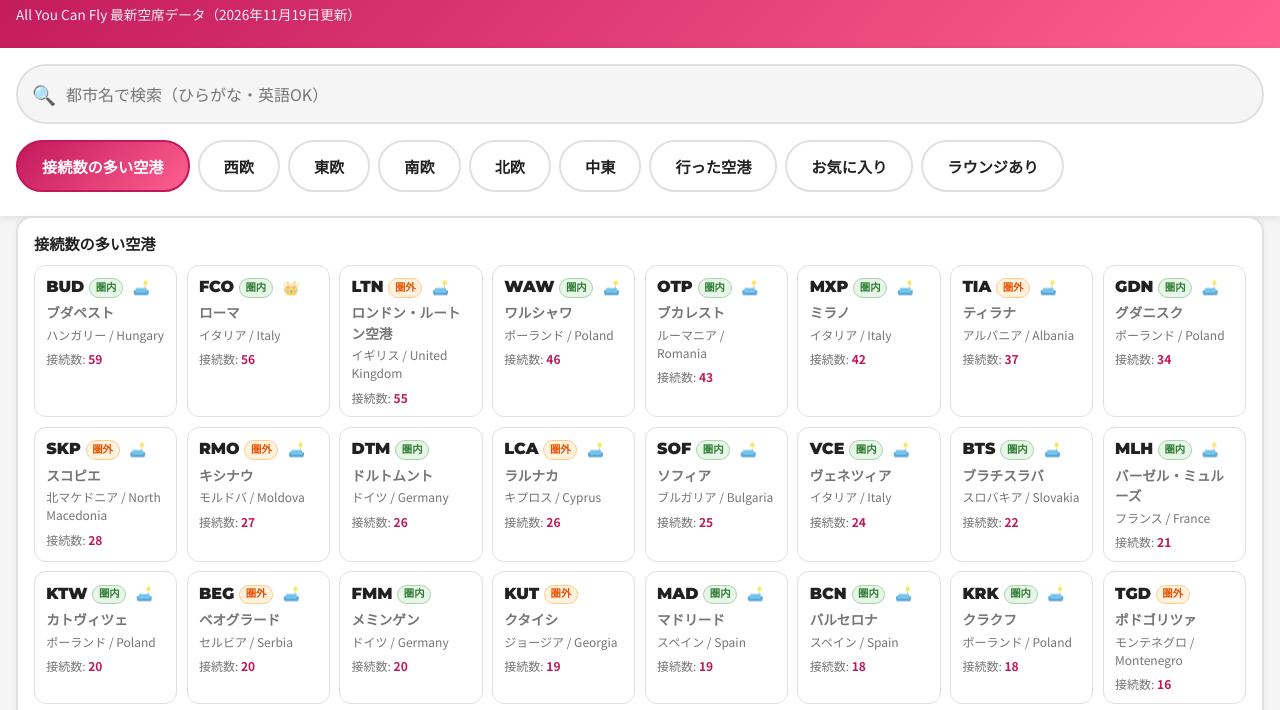
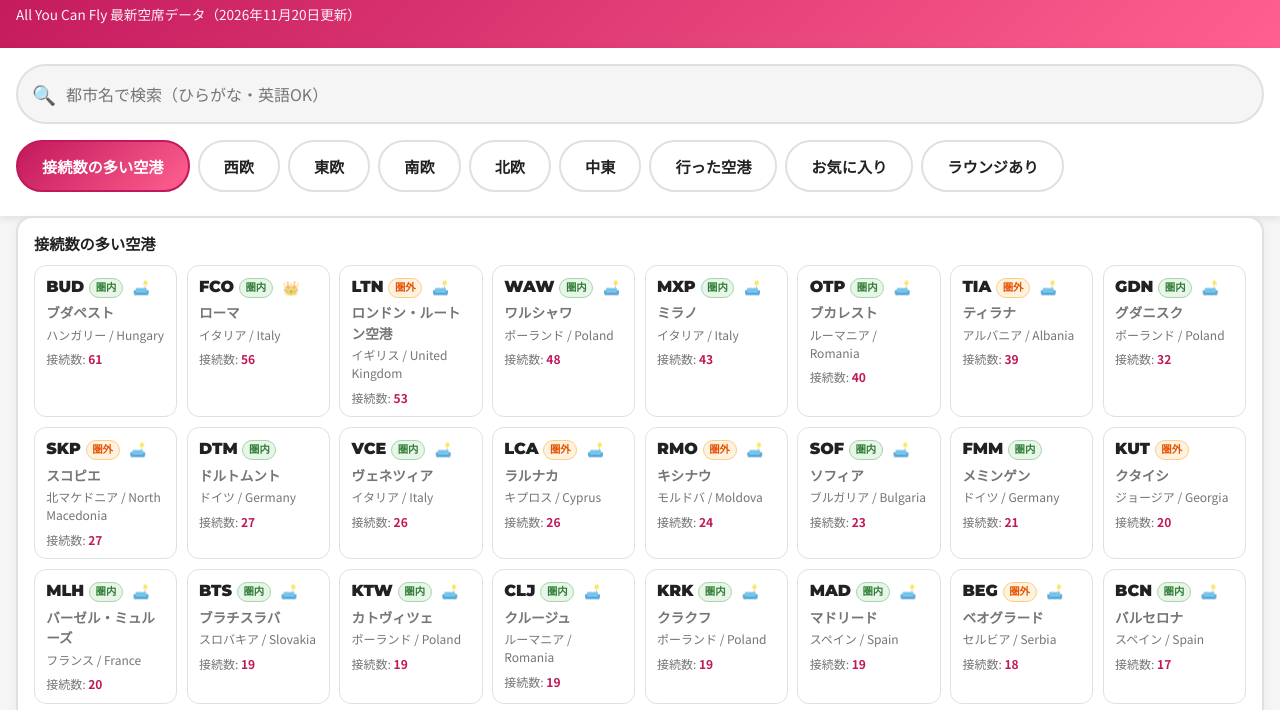
Before and after one commit to jhonmaker-gonsu/Wizz_Air_Search, a plain HTML site: page index.html in a window 1280 px wide. Shown: the part 60-770 px from the top of the page. Drawn offline with Linux system fonts and the light colour scheme.

Commit message:
chore: update Wizz Air availability

```diff
--- a/data.js
+++ b/data.js
@@ -951,22 +951,24 @@ Agadir - Gdansk
 Agadir - Katowice
 Agadir - Milan
 Agadir - Warsaw
-Alesund - Gdansk
 Alexandria - Rome
 Alicante - Belgrade
 Alicante - Bucharest
 Alicante - Chisinau
-Alicante - Katowice
+Alicante - Cluj-Napoca
 Alicante - London (LTN)
+Alicante - Milan
 Alicante - Rome
 Alicante - Venice
+Alicante - Warsaw
 Almeria - Bucharest
 Ancona - Tirana
 Ankara - Budapest
 Arad - Bari
-Arad - Dortmund
+Arad - Bologna
+Arad - Brussels Charleroi
 Arad - Karlsruhe/Baden-Baden
-Arad - Memmingen
+Arad - London (LTN)
 Arad - Milan
 Arad - Rome
 Asturias - London (LTN)
@@ -976,6 +978,7 @@ Athens - Gdansk
 Athens - Kutaisi
 Athens - Larnaca
 Athens - Tel Aviv
+Athens - Venice
 Athens - Warsaw
 Bacau - Rome
 Baku - Bratislava
@@ -984,7 +987,6 @@ Baku - Rome
 Barcelona - Belgrade
 Barcelona - Bratislava
 Barcelona - Budapest
-Barcelona - Chisinau
 Barcelona - Gdansk
 Barcelona - Iasi
 Barcelona - Katowice
@@ -996,28 +998,29 @@ Barcelona - Turin
 Barcelona - Venice
 Barcelona - Warsaw
 Barcelona - Wroclaw
-Bari - Arad
 Bari - Bucharest
 Bari - Budapest
+Bari - Craiova
 Bari - Skopje
 Bari - Sofia
+Bari - Timisoara
 Bari - Tirana
 Bari - Warsaw
-Bari - Wroclaw
 Bari - Yerevan
 Basel-Mulhouse - Banja Luka
 Basel-Mulhouse - Belgrade
+Basel-Mulhouse - Bratislava
 Basel-Mulhouse - Bucharest
 Basel-Mulhouse - Budapest
 Basel-Mulhouse - Chisinau
 Basel-Mulhouse - Iasi
+Basel-Mulhouse - Krakow
 Basel-Mulhouse - Niš
 Basel-Mulhouse - Ohrid
 Basel-Mulhouse - Podgorica
 Basel-Mulhouse - Poznan
 Basel-Mulhouse - Pristina
 Basel-Mulhouse - Skopje
-Basel-Mulhouse - Sofia
 Basel-Mulhouse - Târgu-Mures
 Basel-Mulhouse - Tirana
 Basel-Mulhouse - Tuzla
@@ -1029,12 +1032,9 @@ Belgrade - Barcelona
 Belgrade - Basel-Mulhouse
 Belgrade - Berlin
 Belgrade - Dortmund
-Belgrade - Eindhoven
 Belgrade - Gothenburg
 Belgrade - Hamburg
-Belgrade - Karlsruhe/Baden-Baden
 Belgrade - Larnaca
-Belgrade - London (LTN)
 Belgrade - Malmö
 Belgrade - Malta
 Belgrade - Memmingen
@@ -1042,18 +1042,15 @@ Belgrade - Milan
 Belgrade - Nice
 Belgrade - Paris
 Belgrade - Rome
-Belgrade - Stockholm
 Bergen - Budapest
+Bergen - Krakow
 Bergen - Szczecin
 Berlin - Belgrade
-Berlin - Bratislava
 Berlin - Bucharest
 Berlin - Budapest
-Berlin - Chisinau
 Berlin - Cluj-Napoca
-Berlin - Skopje
+Berlin - Kutaisi
 Berlin - Tirana
-Berlin - Tuzla
 Berlin - Varna
 Bilbao - Budapest
 Bilbao - Krakow
@@ -1066,23 +1063,21 @@ Bilbao - Warsaw
 Billund - Bucharest
 Billund - Budapest
 Billund - Gdansk
-Billund - Iasi
 Billund - Katowice
 Billund - Tirana
 Bologna - Arad
 Bologna - Cluj-Napoca
+Bologna - Iasi
 Bologna - Suceava
 Bologna - Tirana
 Bologna - Warsaw
 Bordeaux - Rome
 Bordeaux - Venice
 Bratislava - Agadir
-Bratislava - Alicante
 Bratislava - Athens
 Bratislava - Baku
 Bratislava - Barcelona
 Bratislava - Basel-Mulhouse
-Bratislava - Berlin
 Bratislava - Hurghada
 Bratislava - Kutaisi
 Bratislava - Larnaca
@@ -1094,58 +1089,47 @@ Bratislava - Skopje
 Bratislava - Tel Aviv
 Bratislava - Tirana
 Bratislava - Tuzla
-Bratislava - Varna
 Bratislava - Warsaw
 Bratislava - Yerevan
 Brussels Charleroi - Arad
-Brussels Charleroi - Bucharest
 Brussels Charleroi - Budapest
 Brussels Charleroi - Chisinau
 Brussels Charleroi - Cluj-Napoca
 Brussels Charleroi - Craiova
-Brussels Charleroi - Iasi
 Brussels Charleroi - Kutaisi
 Brussels Charleroi - Skopje
 Brussels Charleroi - Sofia
-Brussels Charleroi - Suceava
 Brussels Charleroi - Târgu-Mures
 Brussels Charleroi - Tirana
-Brussels Charleroi - Varna
 Brussels Charleroi - Warsaw
-Bucharest - Almeria
 Bucharest - Bari
 Bucharest - Billund
 Bucharest - Bologna
-Bucharest - Castellon
+Bucharest - Brussels Charleroi
 Bucharest - Catania
 Bucharest - Chisinau
 Bucharest - Dortmund
+Bucharest - Frankfurt
 Bucharest - Gran Canaria
 Bucharest - Hamburg
 Bucharest - Larnaca
 Bucharest - Lisbon
 Bucharest - Madrid
-Bucharest - Malaga
 Bucharest - Malta
 Bucharest - Marrakech
 Bucharest - Memmingen
+Bucharest - Milan
 Bucharest - Nuremberg
-Bucharest - Pisa
 Bucharest - Porto
 Bucharest - Rome
 Bucharest - Santander
-Bucharest - Sevilla
-Bucharest - Stockholm
 Bucharest - Tel Aviv
 Bucharest - Tenerife
-Bucharest - Valencia
 Bucharest - Venice
 Bucharest - Yerevan
 Budapest - Alicante
-Budapest - Ankara
 Budapest - Athens
 Budapest - Baku
-Budapest - Barcelona
 Budapest - Bari
 Budapest - Basel-Mulhouse
 Budapest - Bergen
@@ -1160,9 +1144,11 @@ Budapest - Catania
 Budapest - Chisinau
 Budapest - Copenhagen
 Budapest - Dortmund
+Budapest - Eindhoven
 Budapest - Funchal (Madeira)
 Budapest - Gdansk
 Budapest - Gran Canaria
+Budapest - Hurghada
 Budapest - Krakow
 Budapest - Kutaisi
 Budapest - Larnaca
@@ -1181,17 +1167,20 @@ Budapest - Paris
 Budapest - Podgorica
 Budapest - Reykjavik
 Budapest - Rome
+Budapest - Sharm El Sheikh
 Budapest - Skopje
 Budapest - Sofia
 Budapest - Stockholm
+Budapest - Stuttgart
+Budapest - Tallinn
 Budapest - Târgu-Mures
 Budapest - Tel Aviv
 Budapest - Tenerife
 Budapest - Thessaloniki
 Budapest - Tirana
 Budapest - Turin
+Budapest - Valencia
 Budapest - Venice
-Budapest - Vilnius
 Budapest - Warsaw
 Budapest - Wroclaw
 Budapest - Yerevan
@@ -1204,6 +1193,7 @@ Castellon - Cluj-Napoca
 Catania - Bucharest
 Catania - Budapest
 Catania - Gdansk
+Catania - Katowice
 Catania - Memmingen
 Catania - Podgorica
 Catania - Porto
@@ -1213,8 +1203,8 @@ Catania - Tel Aviv
 Catania - Tirana
 Catania - Vilnius
 Catania - Warsaw
-Chisinau - Alicante
 Chisinau - Athens
+Chisinau - Basel-Mulhouse
 Chisinau - Berlin
 Chisinau - Bologna
 Chisinau - Bucharest
@@ -1222,11 +1212,10 @@ Chisinau - Budapest
 Chisinau - Dortmund
 Chisinau - Larnaca
 Chisinau - Memmingen
-Chisinau - Milan
-Chisinau - Nuremberg
-Chisinau - Prague
+Chisinau - Paris
 Chisinau - Rome
 Chisinau - Sofia
+Chisinau - Venice
 Chisinau - Warsaw
 Cluj-Napoca - Bologna
 Cluj-Napoca - Brussels Charleroi
@@ -1238,52 +1227,58 @@ Cluj-Napoca - Malmö
 Cluj-Napoca - Marrakech
 Cluj-Napoca - Milan
 Cluj-Napoca - Venice
+Cologne - Bucharest
 Cologne - Podgorica
+Cologne - Skopje
 Cologne - Tirana
 Cologne - Tuzla
+Constanta - Rome
 Copenhagen - Budapest
 Copenhagen - Chisinau
 Copenhagen - Gdansk
-Craiova - Brussels Charleroi
-Craiova - Madrid
+Copenhagen - Warsaw
+Craiova - Bari
 Craiova - Milan
 Debrecen - Eindhoven
 Debrecen - Istanbul
+Debrecen - London (LTN)
 Dortmund - Arad
 Dortmund - Belgrade
 Dortmund - Brasov
 Dortmund - Bucharest
-Dortmund - Chisinau
+Dortmund - Budapest
+Dortmund - Cluj-Napoca
 Dortmund - Gdansk
 Dortmund - Katowice
 Dortmund - London (LTN)
 Dortmund - Milan
 Dortmund - Niš
+Dortmund - Ohrid
 Dortmund - Olsztyn-Mazury
 Dortmund - Oradea
 Dortmund - Palermo
 Dortmund - Podgorica
-Dortmund - Pristina
 Dortmund - Rome
 Dortmund - Sibiu
-Dortmund - Skopje
+Dortmund - Sofia
+Dortmund - Târgu-Mures
 Dortmund - Tirana
+Dortmund - Tuzla
 Dortmund - Varna
-Dortmund - Vilnius
+Dortmund - Warsaw
+Dortmund - Wroclaw
 Dortmund - Yerevan
 Eindhoven - Belgrade
-Eindhoven - Bucharest
+Eindhoven - Budapest
 Eindhoven - Cluj-Napoca
 Eindhoven - Debrecen
-Eindhoven - Gdansk
 Eindhoven - Skopje
-Eindhoven - Sofia
-Eindhoven - Wroclaw
-Eindhoven - Yerevan
+Eindhoven - Varna
 Frankfurt - Bucharest
 Frankfurt - Kutaisi
 Frankfurt - Skopje
 Frankfurt - Tirana
+Frankfurt - Tuzla
 Frankfurt - Varna
 Friedrichshafen - Skopje
 Fuerteventura - Katowice
@@ -1292,17 +1287,14 @@ Funchal (Madeira) - Budapest
 Funchal (Madeira) - Gdansk
 Funchal (Madeira) - Katowice
 Funchal (Madeira) - Warsaw
+Gdansk - Aberdeen
 Gdansk - Agadir
-Gdansk - Alesund
 Gdansk - Alicante
 Gdansk - Athens
 Gdansk - Barcelona
-Gdansk - Bergen
 Gdansk - Budapest
 Gdansk - Catania
-Gdansk - Copenhagen
 Gdansk - Dortmund
-Gdansk - Eindhoven
 Gdansk - Funchal (Madeira)
 Gdansk - Gothenburg
 Gdansk - Hamburg
@@ -1311,7 +1303,7 @@ Gdansk - Larnaca
 Gdansk - London (LTN)
 Gdansk - Madrid
 Gdansk - Malaga
-Gdansk - Marsa Alam
+Gdansk - Milan
 Gdansk - Oslo
 Gdansk - Poprad-Tatry
 Gdansk - Reykjavik
@@ -1347,51 +1339,53 @@ Hurghada - London (LTN)
 Hurghada - Rome
 Hurghada - Sofia
 Hurghada - Warsaw
-Hurghada - Wroclaw
 Iasi - Basel-Mulhouse
 Iasi - Billund
+Iasi - Bologna
+Iasi - Madrid
 Iasi - Milan
+Iasi - Pisa
 Iasi - Rome
 Iasi - Valencia
+Iasi - Venice
 Istanbul - Budapest
 Istanbul - Debrecen
 Karlsruhe/Baden-Baden - Arad
 Karlsruhe/Baden-Baden - Podgorica
-Karlsruhe/Baden-Baden - Pristina
 Karlsruhe/Baden-Baden - Sibiu
 Karlsruhe/Baden-Baden - Skopje
 Karlsruhe/Baden-Baden - Suceava
 Karlsruhe/Baden-Baden - Tirana
 Katowice - Agadir
+Katowice - Alicante
 Katowice - Athens
 Katowice - Barcelona
 Katowice - Billund
+Katowice - Catania
 Katowice - Dortmund
-Katowice - Eindhoven
 Katowice - Fuerteventura
 Katowice - Funchal (Madeira)
 Katowice - Hurghada
 Katowice - Kutaisi
 Katowice - Larnaca
-Katowice - London (LTN)
 Katowice - Malaga
 Katowice - Malta
-Katowice - Porto
 Katowice - Reykjavik
 Katowice - Rome
 Katowice - Sharm El Sheikh
 Katowice - Tenerife
+Kaunas - London (LTN)
 Košice - Rome
 Krakow - Basel-Mulhouse
-Krakow - Bergen
 Krakow - Bilbao
+Krakow - Bucharest
 Krakow - Budapest
 Krakow - Larnaca
 Krakow - London (LTN)
 Krakow - Lyon
 Krakow - Malaga
-Krakow - Marsa Alam
 Krakow - Milan
+Krakow - Nice
 Krakow - Oslo
 Krakow - Rome
 Krakow - Stavanger
@@ -1399,6 +1393,7 @@ Krakow - Tel Aviv
 Krakow - Valencia
 Krakow - Venice
 Krakow - Vilnius
+Kutaisi - Athens
 Kutaisi - Barcelona
 Kutaisi - Bratislava
 Kutaisi - Brussels Charleroi
@@ -1418,17 +1413,15 @@ Larnaca - Athens
 Larnaca - Belgrade
 Larnaca - Bratislava
 Larnaca - Bucharest
-Larnaca - Budapest
 Larnaca - Gdansk
 Larnaca - Gyumri
-Larnaca - Katowice
 Larnaca - Krakow
 Larnaca - Kutaisi
 Larnaca - Madrid
 Larnaca - Prague
 Larnaca - Radom
 Larnaca - Sofia
-Larnaca - Tel Aviv
+Larnaca - Târgu-Mures
 Larnaca - Venice
 Larnaca - Warsaw
 Larnaca - Wroclaw
@@ -1451,26 +1444,26 @@ London (LTN) - Brasov
 London (LTN) - Bratislava
 London (LTN) - Bucharest
 London (LTN) - Budapest
-London (LTN) - Chisinau
 London (LTN) - Cluj-Napoca
-London (LTN) - Craiova
+London (LTN) - Constanta
 London (LTN) - Debrecen
 London (LTN) - Dortmund
 London (LTN) - Gdansk
 London (LTN) - Granada
 London (LTN) - Hurghada
 London (LTN) - Iasi
-London (LTN) - Košice
+London (LTN) - Kaunas
 London (LTN) - Krakow
 London (LTN) - Larnaca
-London (LTN) - Lublin
 London (LTN) - Lyon
 London (LTN) - Madrid
 London (LTN) - Malaga
 London (LTN) - Milan
 London (LTN) - Plovdiv
 London (LTN) - Podgorica
+London (LTN) - Poznan
 London (LTN) - Prague
+London (LTN) - Pristina
 London (LTN) - Rome
 London (LTN) - Sarajevo
 London (LTN) - Satu Mare
@@ -1488,13 +1481,13 @@ London (LTN) - Turin
 London (LTN) - Valencia
 London (LTN) - Varna
 London (LTN) - Venice
+London (LTN) - Vilnius
 London (LTN) - Warsaw
-London (LTN) - Yerevan
 Lublin - London (LTN)
-Lyon - Bucharest
 Lyon - Krakow
 Lyon - London (LTN)
 Lyon - Tirana
+Lyon - Warsaw
 Maastricht - Podgorica
 Madrid - Belgrade
 Madrid - Bucharest
@@ -1515,7 +1508,6 @@ Madrid - Sofia
 Madrid - Turin
 Madrid - Venice
 Madrid - Warsaw
-Malaga - Bucharest
 Malaga - Budapest
 Malaga - Cluj-Napoca
 Malaga - Katowice
@@ -1537,6 +1529,7 @@ Malta - Belgrade
 Malta - Bucharest
 Malta - Budapest
 Malta - Katowice
+Malta - Rome
 Malta - Skopje
 Malta - Tirana
 Malta - Warsaw
@@ -1547,9 +1540,9 @@ Marrakech - Milan
 Marrakech - Palermo
 Marrakech - Rome
 Marrakech - Sofia
+Marrakech - Warsaw
 Marsa Alam - Budapest
 Marsa Alam - Gdansk
-Marsa Alam - Krakow
 Marsa Alam - Rome
 Marsa Alam - Warsaw
 Memmingen - Arad
@@ -1559,17 +1552,19 @@ Memmingen - Bucharest
 Memmingen - Budapest
 Memmingen - Catania
 Memmingen - Chisinau
+Memmingen - Cluj-Napoca
+Memmingen - Iasi
 Memmingen - Kutaisi
+Memmingen - Niš
 Memmingen - Ohrid
 Memmingen - Podgorica
+Memmingen - Pristina
 Memmingen - Sibiu
-Memmingen - Skopje
 Memmingen - Sofia
 Memmingen - Suceava
 Memmingen - Târgu-Mures
 Memmingen - Tirana
 Memmingen - Tuzla
-Memmingen - Varna
 Memmingen - Yerevan
 Milan - Agadir
 Milan - Alicante
@@ -1584,18 +1579,19 @@ Milan - Chisinau
 Milan - Cluj-Napoca
 Milan - Craiova
 Milan - Dortmund
+Milan - Gdansk
 Milan - Iasi
 Milan - Krakow
 Milan - Kutaisi
-Milan - Larnaca
 Milan - London (LTN)
+Milan - Madrid
 Milan - Malaga
 Milan - Marrakech
+Milan - Marsa Alam
 Milan - Oradea
 Milan - Podgorica
 Milan - Porto
 Milan - Pristina
-Milan - Reykjavik
 Milan - Santander
 Milan - Sevilla
 Milan - Sharm El Sheikh
@@ -1612,8 +1608,9 @@ Milan - Warsaw
 Milan - Yerevan
 Milan - Zaragoza
 Nice - Belgrade
-Nice - Bucharest
 Nice - Budapest
+Nice - Chisinau
+Nice - Krakow
 Nice - Rome
 Nice - Sofia
 Nice - Vilnius
@@ -1624,23 +1621,25 @@ Niš - Memmingen
 Nuremberg - Brasov
 Nuremberg - Bucharest
 Nuremberg - Chisinau
+Nuremberg - Cluj-Napoca
 Nuremberg - Sibiu
 Nuremberg - Skopje
 Nuremberg - Tirana
 Ohrid - Memmingen
-Olsztyn-Mazury - Dortmund
 Oradea - Dortmund
 Oradea - Milan
 Oradea - Rome
 Oslo - Bratislava
 Oslo - Bucharest
 Oslo - Budapest
+Oslo - Gdansk
+Oslo - Palanga
 Oslo - Rome
 Oslo - Skopje
 Oslo - Szczecin
 Oslo - Warsaw
+Palanga - Oslo
 Palermo - Barcelona
-Palermo - Bratislava
 Palermo - Dortmund
 Palermo - Marrakech
 Palermo - Prague
@@ -1651,9 +1650,7 @@ Palermo - Tirana
 Palermo - Warsaw
 Paphos - Warsaw
 Paris - Belgrade
-Paris - Bucharest
-Paris - Chisinau
-Paris - Iasi
+Paris - Budapest
 Paris - Kutaisi
 Paris - Podgorica
 Paris - Rome
@@ -1664,12 +1661,13 @@ Paris - Tirana
 Paris - Yerevan
 Perugia - Tirana
 Pescara - Tirana
+Pisa - Iasi
 Pisa - Madrid
 Pisa - Tirana
 Pisa - Warsaw
 Plovdiv - London (LTN)
 Podgorica - Barcelona
-Podgorica - Basel-Mulhouse
+Podgorica - Budapest
 Podgorica - Catania
 Podgorica - Cologne
 Podgorica - Dortmund
@@ -1678,7 +1676,6 @@ Podgorica - Karlsruhe/Baden-Baden
 Podgorica - Ljubljana
 Podgorica - London (LTN)
 Podgorica - Maastricht
-Podgorica - Malmö
 Podgorica - Memmingen
 Podgorica - Milan
 Podgorica - Paris
@@ -1693,7 +1690,7 @@ Porto - Rome
 Porto - Warsaw
 Poznan - Basel-Mulhouse
 Poznan - Kutaisi
-Poznan - London (LTN)
+Prague - Bucharest
 Prague - Catania
 Prague - Chisinau
 Prague - Kutaisi
@@ -1708,8 +1705,6 @@ Prague - Tirana
 Prague - Vilnius
 Prague - Yerevan
 Pristina - Basel-Mulhouse
-Pristina - Karlsruhe/Baden-Baden
-Pristina - Milan
 Pristina - Rome
 Radom - Larnaca
 Reykjavik - Budapest
@@ -1734,6 +1729,7 @@ Rome - Budapest
 Rome - Cairo (Sphinx)
 Rome - Chisinau
 Rome - Cluj-Napoca
+Rome - Constanta
 Rome - Dortmund
 Rome - Gdansk
 Rome - Hurghada
@@ -1745,7 +1741,9 @@ Rome - Kutaisi
 Rome - Larnaca
 Rome - Lisbon
 Rome - London (LTN)
+Rome - Madrid
 Rome - Malaga
+Rome - Malta
 Rome - Marrakech
 Rome - Marsa Alam
 Rome - Nice
@@ -1763,21 +1761,17 @@ Rome - Sibiu
 Rome - Skopje
 Rome - Sofia
 Rome - Suceava
-Rome - Tallinn
 Rome - Târgu-Mures
 Rome - Tel Aviv
 Rome - Tenerife
 Rome - Tirana
 Rome - Valencia
-Rome - Varna
 Rome - Warsaw
 Rome - Zaragoza
 Rzeszów - Rome
 Santander - Bucharest
 Santander - Milan
 Sarajevo - London (LTN)
-Sarajevo - Rome
-Satu Mare - London (LTN)
 Sevilla - London (LTN)
 Sevilla - Milan
 Sevilla - Rome
@@ -1794,7 +1788,6 @@ Sharm El Sheikh - Sofia
 Sharm El Sheikh - Turin
 Sharm El Sheikh - Venice
 Sharm El Sheikh - Warsaw
-Sibiu - Karlsruhe/Baden-Baden
 Sibiu - London (LTN)
 Sibiu - Madrid
 Sibiu - Memmingen
@@ -1805,15 +1798,13 @@ Skopje - Basel-Mulhouse
 Skopje - Bologna
 Skopje - Budapest
 Skopje - Eindhoven
-Skopje - Frankfurt
 Skopje - Gothenburg
-Skopje - Hamburg
-Skopje - Karlsruhe/Baden-Baden
 Skopje - Malmö
-Skopje - Oslo
-Skopje - Paris
+Skopje - Malta
+Skopje - Prague
 Skopje - Rome
 Skopje - Stockholm
+Sofia - Bari
 Sofia - Budapest
 Sofia - Chisinau
 Sofia - Hurghada
@@ -1821,23 +1812,25 @@ Sofia - Larnaca
 Sofia - Malaga
 Sofia - Marrakech
 Sofia - Palermo
-Sofia - Sharm El Sheikh
+Sofia - Rome
 Sofia - Tel Aviv
+Sofia - Warsaw
+Stavanger - Gdansk
 Stockholm - Belgrade
-Stockholm - Bucharest
 Stockholm - Budapest
+Stockholm - Gdansk
 Stockholm - Skopje
 Stockholm - Tirana
 Stockholm - Warsaw
+Stuttgart - Bucharest
+Stuttgart - Budapest
 Stuttgart - Chisinau
-Stuttgart - Cluj-Napoca
 Stuttgart - Skopje
 Stuttgart - Sofia
+Stuttgart - Tirana
 Suceava - Bologna
-Suceava - Dortmund
 Suceava - Karlsruhe/Baden-Baden
 Suceava - Memmingen
-Suceava - Milan
 Suceava - Rome
 Suceava - Venice
 Szczecin - Bergen
@@ -1851,9 +1844,10 @@ Tallinn - Warsaw
 Târgu-Mures - Basel-Mulhouse
 Târgu-Mures - Brussels Charleroi
 Târgu-Mures - Budapest
-Târgu-Mures - London (LTN)
+Târgu-Mures - Larnaca
 Târgu-Mures - Memmingen
 Târgu-Mures - Milan
+Târgu-Mures - Paris
 Târgu-Mures - Rome
 Tel Aviv - Athens
 Tel Aviv - Bratislava
@@ -1861,6 +1855,7 @@ Tel Aviv - Bucharest
 Tel Aviv - Budapest
 Tel Aviv - Catania
 Tel Aviv - Krakow
+Tel Aviv - Larnaca
 Tel Aviv - London (LTN)
 Tel Aviv - Milan
 Tel Aviv - Palermo
@@ -1877,6 +1872,7 @@ Tenerife - Milan
 Tenerife - Rome
 Tenerife - Warsaw
 Thessaloniki - Budapest
+Thessaloniki - Kutaisi
 Thessaloniki - Larnaca
 Tirana - Ancona
 Tirana - Barcelona
@@ -1887,30 +1883,28 @@ Tirana - Brussels Charleroi
 Tirana - Catania
 Tirana - Cologne
 Tirana - Dortmund
-Tirana - Genoa
+Tirana - Frankfurt
 Tirana - Karlsruhe/Baden-Baden
 Tirana - London (LTN)
 Tirana - Lyon
 Tirana - Malaga
 Tirana - Malmö
 Tirana - Malta
-Tirana - Milan
+Tirana - Memmingen
 Tirana - Nuremberg
 Tirana - Palermo
 Tirana - Paris
-Tirana - Pescara
-Tirana - Rome
+Tirana - Perugia
+Tirana - Rimini
 Tirana - Stockholm
 Tirana - Trieste
 Tirana - Turin
-Tirana - Verona
 Trieste - Tirana
 Tromsø - Gdansk
 Tromsø - London (LTN)
 Turin - Barcelona
-Turin - Bilbao
+Turin - Bucharest
 Turin - Budapest
-Turin - Chisinau
 Turin - Iasi
 Turin - London (LTN)
 Turin - Madrid
@@ -1921,7 +1915,6 @@ Turin - Valencia
 Turku - Gdansk
 Tuzla - Bratislava
 Tuzla - Frankfurt
-Tuzla - Malmö
 Valencia - Brasov
 Valencia - Bucharest
 Valencia - Budapest
@@ -1930,12 +1923,10 @@ Valencia - Krakow
 Valencia - London (LTN)
 Valencia - Milan
 Valencia - Rome
-Valencia - Sofia
 Valencia - Turin
 Valencia - Venice
 Varna - Basel-Mulhouse
-Varna - Dortmund
-Varna - London (LTN)
+Varna - Berlin
 Varna - Milan
 Venice - Alicante
 Venice - Athens
@@ -1953,29 +1944,37 @@ Venice - Madrid
 Venice - Malaga
 Venice - Sevilla
 Venice - Sharm El Sheikh
+Venice - Skopje
 Venice - Suceava
-Venice - Tel Aviv
+Venice - Tallinn
 Venice - Tirana
 Venice - Valencia
 Venice - Warsaw
 Venice - Yerevan
 Verona - Chisinau
+Verona - Tirana
 Vilnius - Barcelona
+Vilnius - Budapest
 Vilnius - Catania
-Vilnius - Eindhoven
 Vilnius - Gdansk
+Vilnius - Krakow
 Vilnius - Kutaisi
 Vilnius - Larnaca
-Vilnius - Malaga
+Vilnius - London (LTN)
 Vilnius - Milan
 Vilnius - Nice
+Vilnius - Prague
 Vilnius - Reykjavik
 Vilnius - Tallinn
+Vilnius - Tel Aviv
 Warsaw - Agadir
+Warsaw - Alicante
+Warsaw - Barcelona
 Warsaw - Bari
 Warsaw - Bilbao
 Warsaw - Bologna
 Warsaw - Brussels Charleroi
+Warsaw - Budapest
 Warsaw - Catania
 Warsaw - Copenhagen
 Warsaw - Dortmund
@@ -1990,6 +1989,7 @@ Warsaw - Lyon
 Warsaw - Madrid
 Warsaw - Malaga
 Warsaw - Malta
+Warsaw - Marrakech
 Warsaw - Milan
 Warsaw - Nice
 Warsaw - Oslo
@@ -2005,11 +2005,12 @@ Warsaw - Tallinn
 Warsaw - Tel Aviv
 Warsaw - Tenerife
 Warsaw - Valencia
+Warsaw - Venice
 Wroclaw - Bari
 Wroclaw - Basel-Mulhouse
 Wroclaw - Budapest
-Wroclaw - Chisinau
 Wroclaw - Dortmund
+Wroclaw - Eindhoven
 Wroclaw - Gran Canaria
 Wroclaw - Hurghada
 Wroclaw - Larnaca
@@ -2017,14 +2018,15 @@ Wroclaw - London (LTN)
 Wroclaw - Reykjavik
 Yerevan - Bari
 Yerevan - Bucharest
+Yerevan - Budapest
 Yerevan - Dortmund
 Yerevan - Eindhoven
 Yerevan - Larnaca
-Yerevan - London (LTN)
 Yerevan - Memmingen
-Yerevan - Paris
+Yerevan - Milan
 Yerevan - Prague
 Yerevan - Rome
+Yerevan - Venice
 Zaragoza - Bucharest
 Zaragoza - Cluj-Napoca
 Zaragoza - Milan
--- a/index.html
+++ b/index.html
@@ -1039,7 +1039,7 @@
         <button class="header-title" id="homeButton" type="button">
             <h1>✈️ Wizz Air 検索 V2</h1>
         </button>
-        <p class="subtitle">All You Can Fly 最新空席データ（2026年11月19日更新）</p>
+        <p class="subtitle">All You Can Fly 最新空席データ（2026年11月20日更新）</p>
     </header>
 
     <div id="listView">
```
Also changed, not shown: 1 other file.
